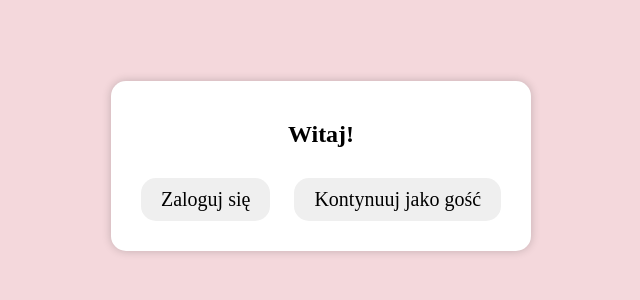
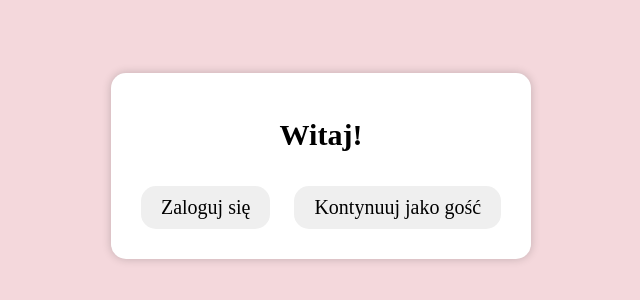
Before and after one commit to Volltaree/Praca_Dyplomowa, a website: page start.html in a window 1280 px wide. Shown: the part 262-562 px from the top of the page, without its empty margins (319-959 px from the left). Drawn offline with Linux system fonts and the light colour scheme.

Commit message:
Poprawa stylu kodu

```diff
--- a/start.html
+++ b/start.html
@@ -4,14 +4,13 @@
 <head>
     <title>Powitalny ekran</title>
     <style>
-
         body {
             background-color: #f4d8dc;
             text-align: center;
             justify-content: center;
             align-items: center;
             height: 100vh;
-            display:flex;
+            display: flex;
             padding: 20px;
             font-family: 'Times New Roman', Times, serif;
         }
@@ -38,14 +37,16 @@
 
 <body>
     <div class="content-container">
-        <h2 style="font-family: 'Times New Roman', Times, serif; font-size: 24px;">Witaj!</h2>
-        <button style="font-family: 'Times New Roman', Times, serif; font-size: 20px;" onClick="continueAsLogged()">Zaloguj się</button>
-        <button style="font-family: 'Times New Roman', Times, serif; font-size: 20px;" onclick="continueAsGuest()">Kontynuuj jako gość</button>
+        <h2 style="font-family: 'Times New Roman', Times, serif; font-size: 30px;">Witaj!</h2>
+        <button style="font-family: 'Times New Roman', Times, serif; font-size: 20px;"
+            onClick="continueAsLogged()">Zaloguj się</button>
+        <button style="font-family: 'Times New Roman', Times, serif; font-size: 20px;"
+            onclick="continueAsGuest()">Kontynuuj jako gość</button>
     </div>
 
     <script>
 
-        function continueAsLogged(){
+        function continueAsLogged() {
             sessionStorage.setItem('visited', 'true'); // Ustawienie zmiennej sesji
             window.location.href = 'index.html';
         }
```
Also changed, not shown: index.html (+4 -3 lines).
